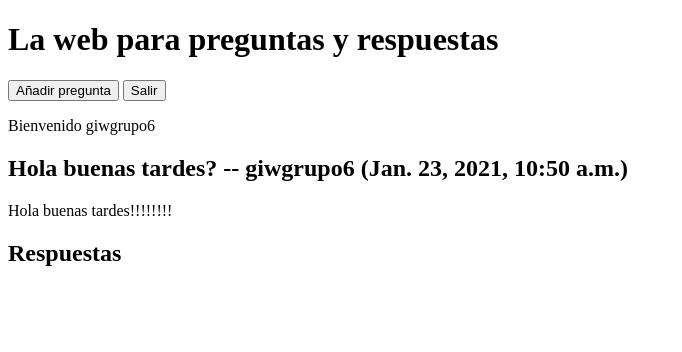
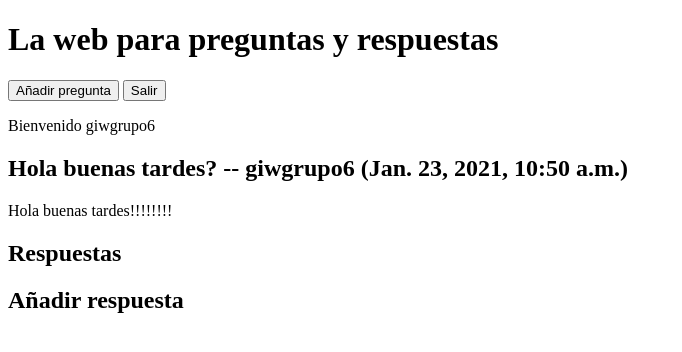
Before and after one commit to Pj6595/GIW, a Django app: page /preguntas/1/ in a window 1280 px wide. Shown: the top 352 px of the page, without its empty margins (0-682 px from the left). Run offline with Django 3.2, Linux system fonts and the light colour scheme; a user stored in the database is signed in; data comes from the database, SQL or seed files in the repository; both versions use the stored data as it was after the commit.

Commit message:
Jejej la ultima vez se me paso subir esto

```diff
--- a/Practica12/giw/preguntas/templates/pregunta.html
+++ b/Practica12/giw/preguntas/templates/pregunta.html
@@ -8,6 +8,16 @@
 <h2>{{pregunta.question_title}} -- {{pregunta.question_author.first_name}} {{pregunta.question_author.username}} ({{pregunta.question_date}})</h2>
 <p>{{pregunta.question_text}}</p>
 <h2>Respuestas</h2>
+<ul>
+    {% for respuesta in respuestas %}
+        <li>--{{respuesta.answer_text}}</li>
+        <li> {{respuesta.answer_author.username}} ({{respuesta.answer_date}})</li>
+
+    {% endfor %}
+</ul>
+
+<h2>Añadir respuesta</h2>
+
 {% endblock %}
 
 
--- a/Practica12/giw/preguntas/views.py
+++ b/Practica12/giw/preguntas/views.py
@@ -70,7 +70,9 @@
     """Muestra la pregunta número n"""
     pregunta = get_object_or_404(Pregunta, pk = question_id)
 
-    return render(request, "pregunta.html", {'pregunta': pregunta})
+    respuestas =  Respuesta.objects.filter(question=pregunta)
+
+    return render(request, "pregunta.html", {'pregunta': pregunta, 'respuestas:':respuestas})
 
     ##return redirect(reverse('preguntas:index'))
     #form = AnswerForm(request.POST)
```
Also changed, not shown: Practica12/giw/preguntas/templates/login.html (+4 -10 lines), Practica12/giw/db.sqlite3.
